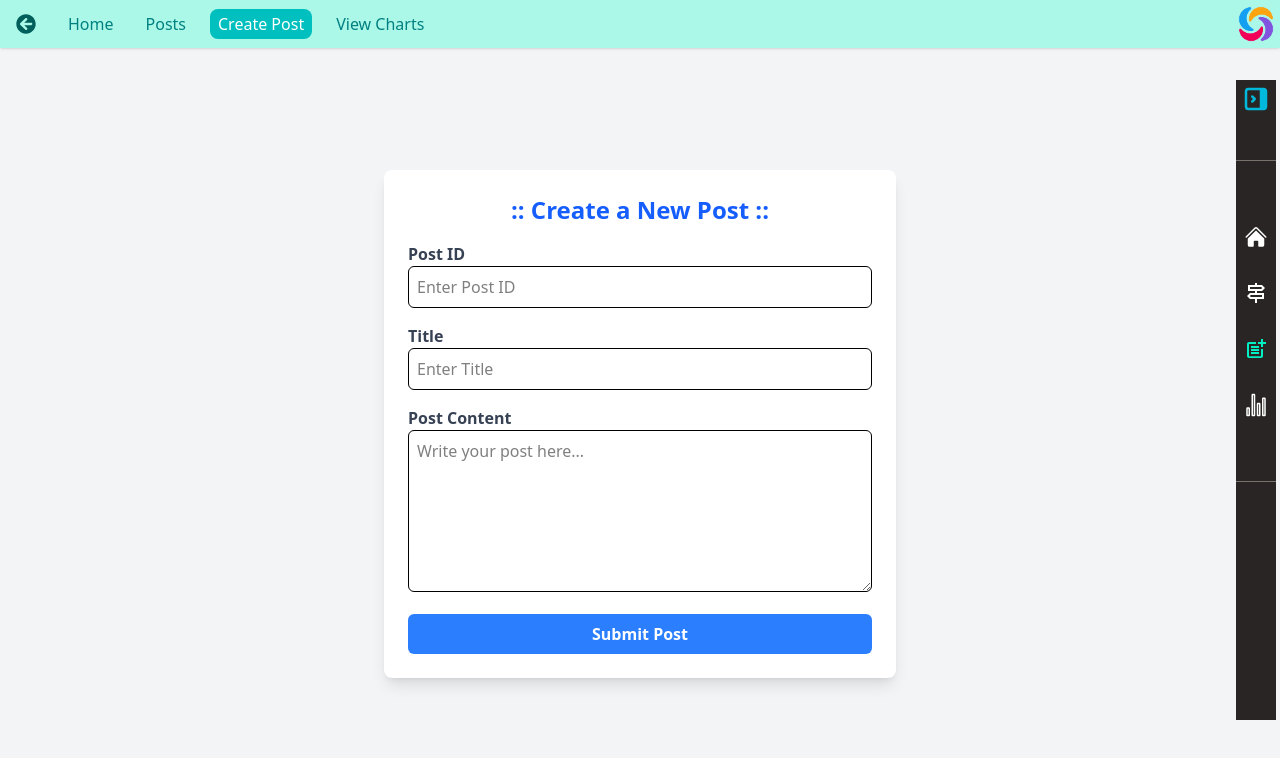
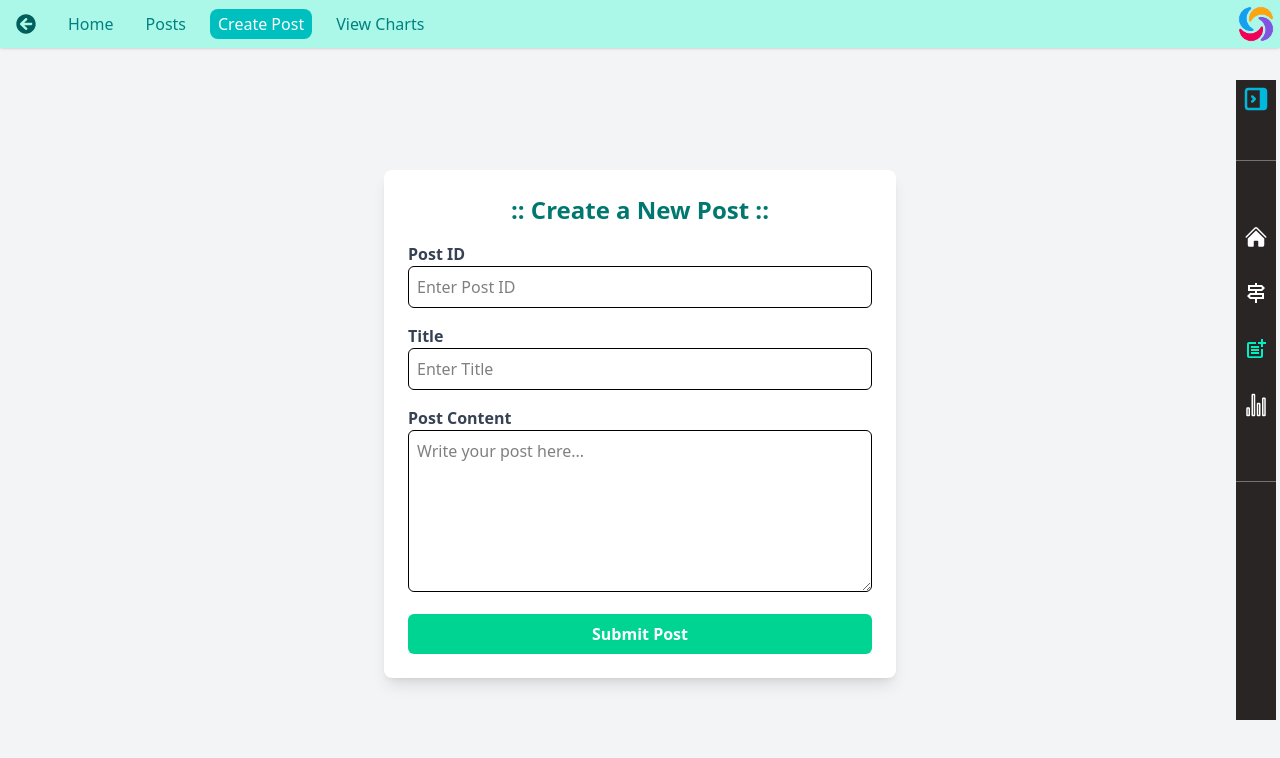
Before and after one commit to voiddeal/ofogh-test-project, a React (Vite) app: page /create-post in a window 1280 px wide. Shown: the top 758 px of the page. Built offline with nearby package versions, Linux system fonts and the light colour scheme.

Commit message:
Update CreatePost

```diff
--- a/src/pages/CreatePost.tsx
+++ b/src/pages/CreatePost.tsx
@@ -48,7 +48,7 @@ export default function CreatePost() {
     <div className="flex justify-center items-center min-h-[calc(100dvh-3rem)] bg-gray-100 p-4">
       <div className="w-full max-w-lg bg-white shadow-lg rounded-lg p-6">
         {/* Header */}
-        <h2 className="text-2xl font-bold text-center text-blue-600 mb-4">
+        <h2 className="text-2xl font-bold text-center text-teal-700 mb-4">
           :: Create a New Post ::
         </h2>
 
@@ -94,7 +94,7 @@ export default function CreatePost() {
 
           <button
             onClick={submitPost}
-            className="w-full bg-blue-500 hover:bg-blue-600 text-white font-bold py-2 px-4 rounded-md transition duration-300"
+            className="w-full bg-emerald-400 hover:bg-emerald-500 text-white font-bold py-2 px-4 rounded-md"
           >
             Submit Post
           </button>
```
